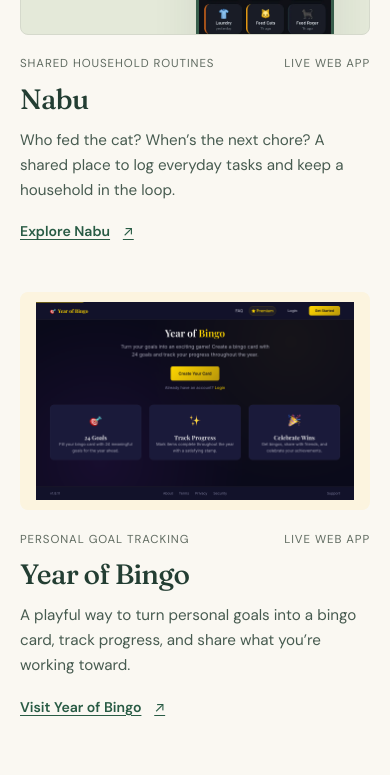
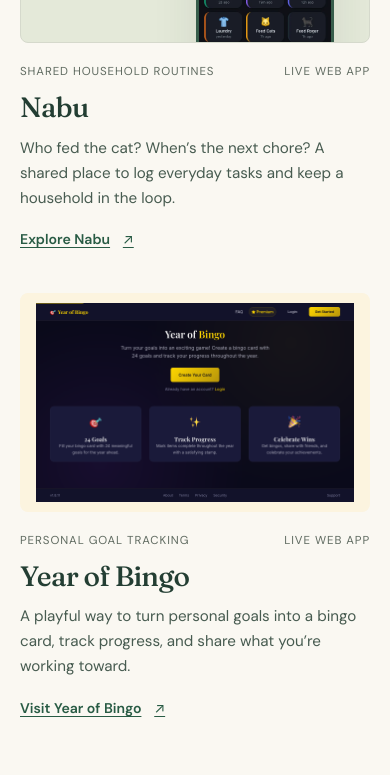
Before and after one commit to HammerMeetNail/localbyte, a website: page public/portfolio.html in a window 390 px wide. Shown: the part 773-1548 px from the top of the page. Drawn offline with Linux system fonts and the light colour scheme.

Commit message:
Use consistent spacing throughout the portfolio page
Replace the narrow adjacent-section padding fix with explicit grid gaps
for the entire portfolio. A single responsive value now controls the
introduction, project sections, contact panel, and footer boundary.
Standardize project row and heading-to-content gaps as well.

Keep these layout overrides scoped to the portfolio, preserve invitation
centering and internal padding, and update CSS cache references to v9.

Validation: ten Chromium cases and four WebKit cases passed across light
and dark themes. Measured all five major gaps at each viewport, checked
internal gaps and centering, and found no horizontal overflow. Full-page
screenshots inspected; independent source review found no issues.

```diff
--- a/public/assets/css/style.css
+++ b/public/assets/css/style.css
@@ -810,8 +810,31 @@ a.work-visual:hover img {
 .page-hero + .section {
   padding-top: 0;
 }
-.portfolio-page .section + .section {
-  padding-top: 0;
+.portfolio-page {
+  --portfolio-section-gap: clamp(3rem, 5vw, 4rem);
+  --portfolio-content-gap: 2rem;
+  display: grid;
+  gap: var(--portfolio-section-gap);
+  padding-block: var(--portfolio-section-gap);
+}
+.portfolio-sections {
+  display: grid;
+  gap: var(--portfolio-section-gap);
+}
+.portfolio-page .page-hero,
+.portfolio-page .section {
+  padding-block: 0;
+}
+.portfolio-page .section-heading {
+  margin-bottom: var(--portfolio-content-gap);
+}
+.portfolio-page .work-grid,
+.portfolio-page .app-grid,
+.portfolio-page .demo-grid {
+  row-gap: var(--portfolio-content-gap);
+}
+.portfolio-page .invitation {
+  margin-block: 0;
 }
 .service-detail {
   display: grid;
--- a/public/portfolio.html
+++ b/public/portfolio.html
@@ -25,7 +25,7 @@
       href="https://fonts.googleapis.com/css2?family=DM+Sans:wght@400;500;600;700&amp;family=Fraunces:ital,wght@0,400;0,500;0,600;1,400;1,500&amp;display=swap"
       rel="stylesheet"
     />
-    <link rel="stylesheet" href="assets/css/style.css?v=8" />
+    <link rel="stylesheet" href="assets/css/style.css?v=9" />
     <link rel="icon" type="image/png" sizes="32x32" href="assets/img/favicon-32.png" />
     <link rel="icon" type="image/png" sizes="16x16" href="assets/img/favicon-16.png" />
     <link rel="apple-touch-icon" sizes="180x180" href="assets/img/apple-touch-icon.png" />
@@ -102,7 +102,7 @@
       </div>
     </header>
     <main id="main" class="portfolio-page">
-      <div class="container">
+      <div class="container portfolio-sections">
         <section class="page-hero">
           <span class="eyebrow">A look at our work</span>
           <h1>Different projects.<br />The same care.</h1>
```
Also changed, not shown: plans/website-refresh.md (+3 -1 lines), public/about.html (+1 -1 lines), public/contact.html (+1 -1 lines), public/index.html (+1 -1 lines), public/pricing.html (+1 -1 lines), public/privacy.html (+1 -1 lines), public/services.html (+1 -1 lines), public/terms.html (+1 -1 lines), public/thanks.html (+1 -1 lines).
